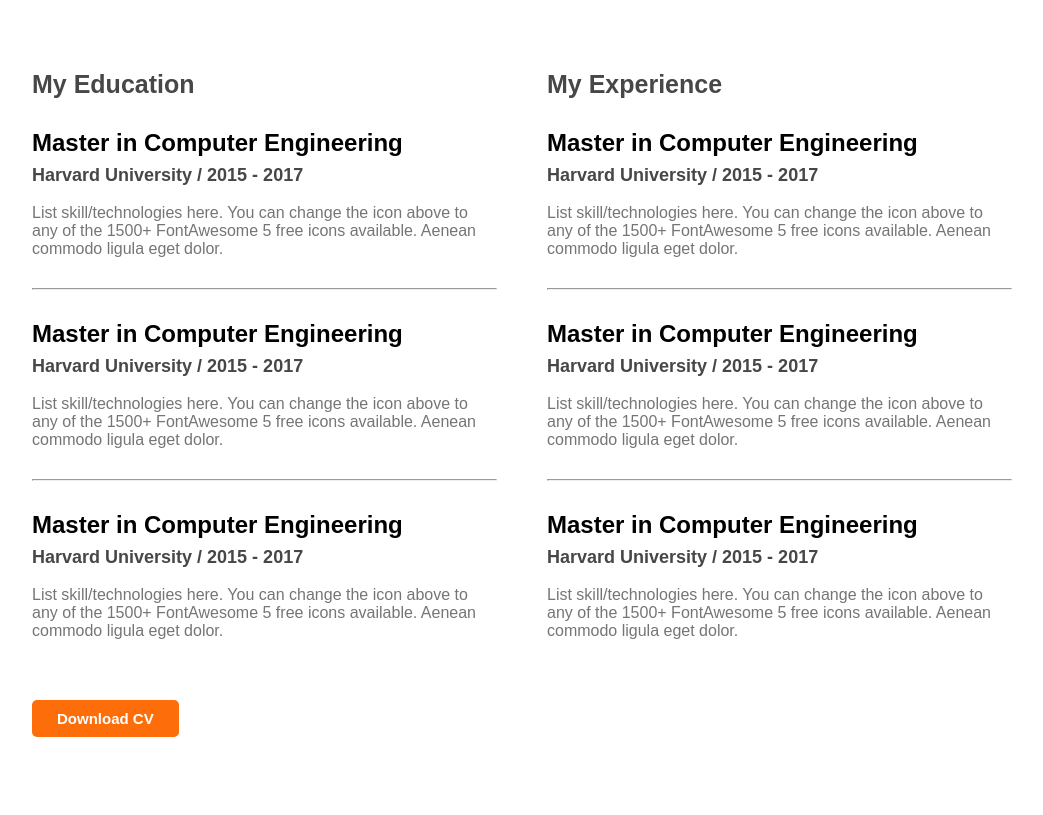
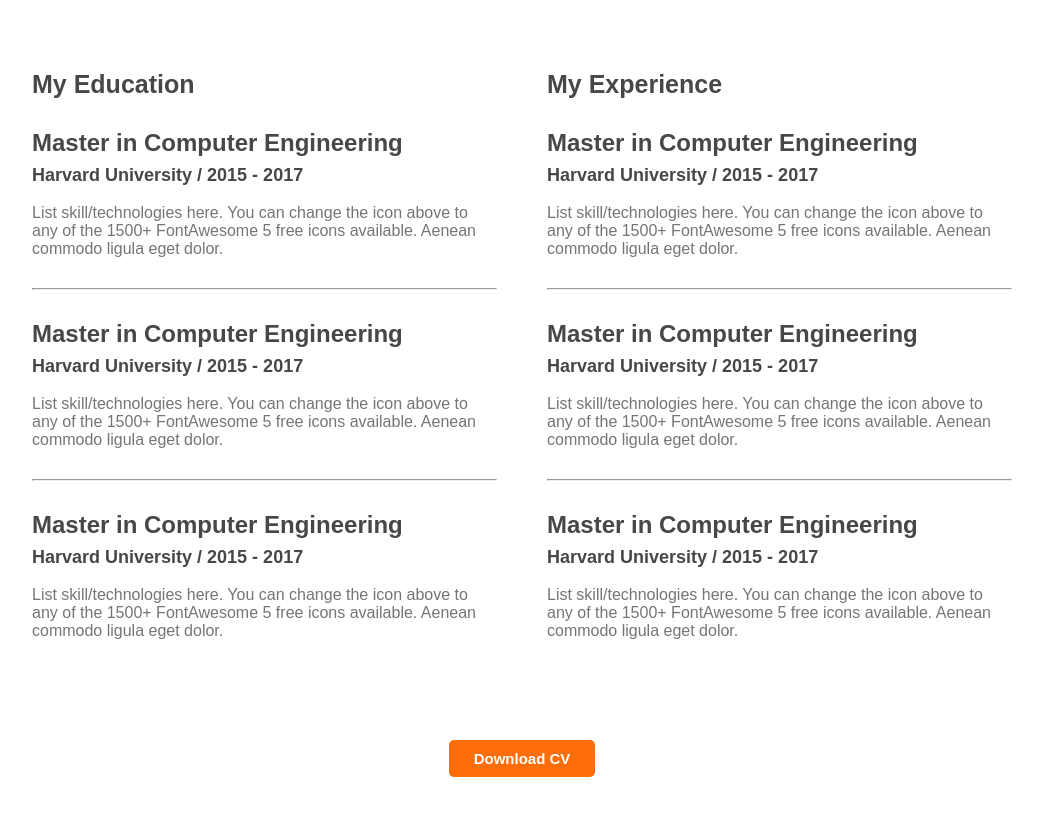
Before and after one commit to Wahidulwamy/web-developer-portfolio, a plain HTML site: page index.html in a window 1280 px wide. Shown: the part 2040-2855 px from the top of the page, without its empty margins (118-1161 px from the left). Drawn offline with Linux system fonts and the light colour scheme.

Commit message:
finished resume

```diff
--- a/index.html
+++ b/index.html
@@ -146,7 +146,10 @@
                     </div>
                  </div>
             </div>
-            <button class="button-primary">Download CV</button>
+            <div class="download-cv">
+                <button class="button-primary">Download CV</button>
+
+            </div>
 
 
 
--- a/styles/portfolio.css
+++ b/styles/portfolio.css
@@ -157,14 +157,20 @@ main section{
 }
 .resume-item-title{
     margin-bottom: 5px;
+    color: #474747;
 
 }
 .resume-item-institute{
     margin-top: 8px;
     color: #474747;
     font-size: 18px;
+    font-weight: 700;
 
 }.resume-item-description{
     color: #757575;
     margin-top: 2px;
 }
+.download-cv{
+    text-align: center;
+    margin-top: 40px;
+}
```
